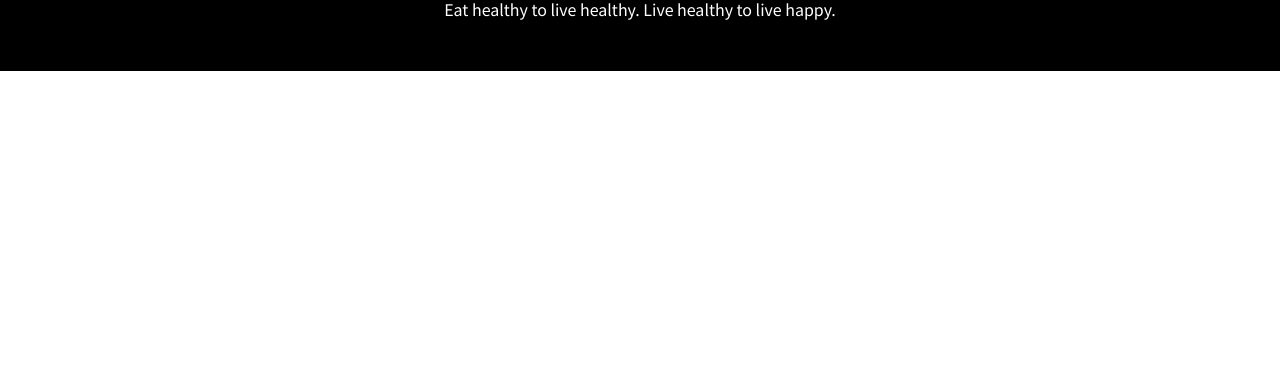
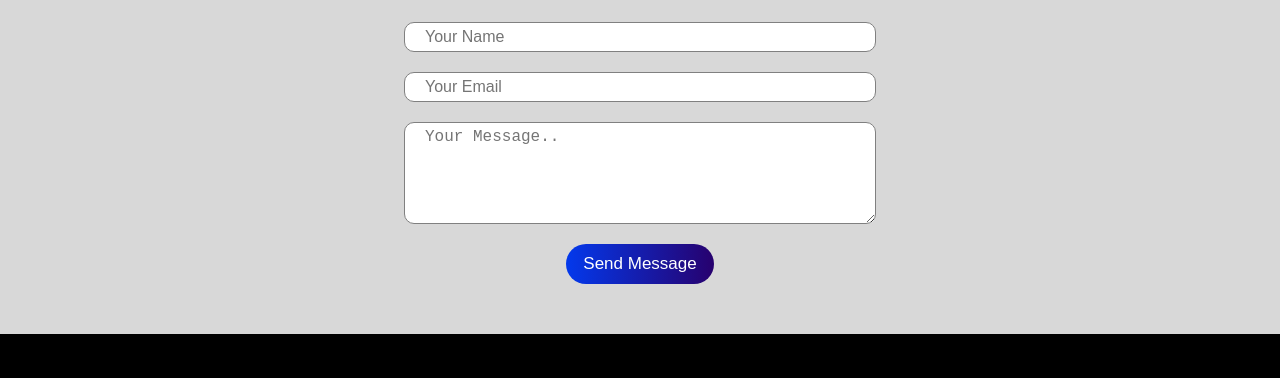
Before and after one commit to nadimahmed120008/The-Square-Meal, a plain HTML site: page index.html in a window 1280 px wide. Shown: the part 2085-2463 px from the top of the page. Before the commit the page ends 2156 px from the top, so only its background shows below. Drawn offline with Linux system fonts and the light colour scheme.

Commit message:
final commit

```diff
--- a/index.html
+++ b/index.html
@@ -34,7 +34,7 @@
         </li>
 
         <li class="nav-item">
-          <a href="https://www.facebook.com/giganticgenie" class="nav-link"
+          <a href="#contact" class="nav-link"
             >Contact</a
           >
         </li>
@@ -77,8 +77,8 @@
           steakhouses. This has less to do with the standard-issue masculine,
           moody interior think dark wood tables and deep red leather banquettes
           and a lot to do with the incredibly friendly staff. The restaurant is
-          run by a female entrepreneur who’ll greet you like an old friend
-          and perhaps even take shots with you at the end of your meal.
+          run by a female entrepreneur who’ll greet you like an old friend and
+          perhaps even take shots with you at the end of your meal.
         </p>
 
         <a href="https://www.facebook.com/giganticgenie" class="btn-primary"
@@ -145,7 +145,35 @@
         <p>Dribbble Shot Likes</p>
       </div>
     </section>
+    <!---Get in touch-->
+    <div class="contact" id="contact">
+      <h1 class="heading-primary">Get In Touch</h1>
 
+      <div class="contact-form">
+        <input
+          type="hidden"
+          class="form-input"
+          placeholder="YOur Number"
+          name="contact_number"
+        /><input
+          type="text"
+          class="form-input"
+          placeholder="Your Name"
+          name="name"
+        /><input
+          class="form-input"
+          placeholder="Your Email"
+          name="email"
+        /><textarea
+          name="message"
+          id="messageInput"
+          class="form-input"
+          rows="5"
+          placeholder="Your Message.."
+        ></textarea
+        ><input type="submit" class="btn-primary" value="Send Message" />
+      </div>
+    </div>
     <!--------Footer-->
     <footer class="footer">
       <h2 class="mb-small text-grey">
--- a/style.css
+++ b/style.css
@@ -158,3 +158,26 @@ body {
   .text-grey {
     color: grey;
   }
+  .contact h1 {
+    text-align: center;
+    margin-bottom: 25px;
+  }
+  .contact {
+    padding: 50px;
+    background-color: rgb(216, 216, 216);
+  }
+
+  .contact-form {
+    display: flex;
+    flex-direction: column;
+    align-items: center;
+    justify-content: center;
+  }
+  .form-input {
+    margin-bottom: 20px;
+    width: 40%;
+    font-size: 16px;
+    padding: 5px 20px;
+    border-radius: 10px;
+    border: 1px solid grey;
+  }
```
